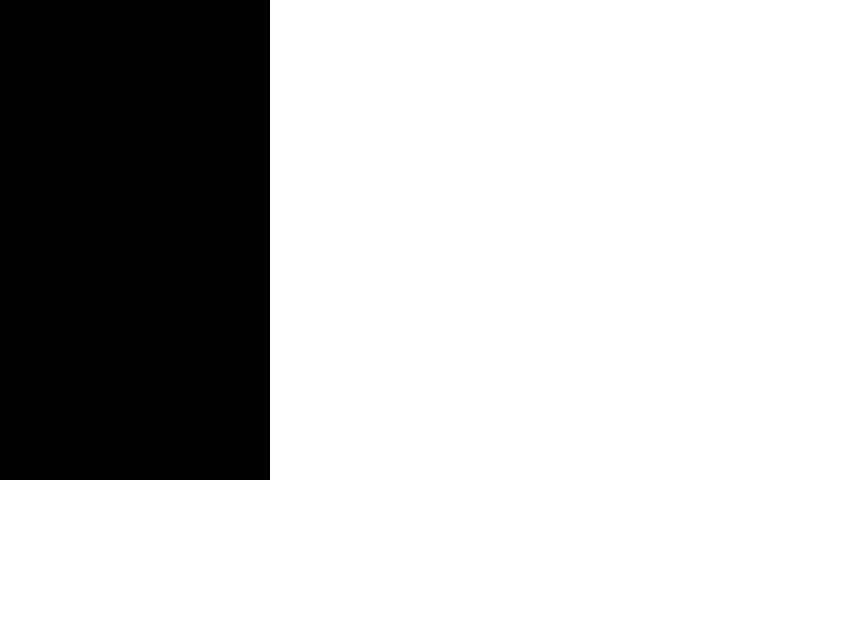
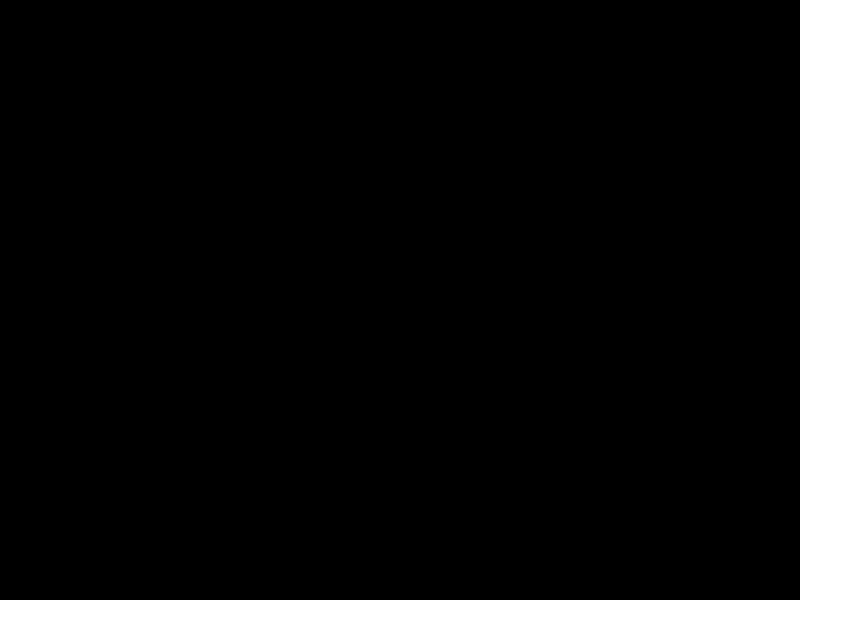
Before and after one commit to aoconnell099/deadpool, a website built with webpack: page src/index.html in a window 1280 px wide. Shown: the whole page, without its empty margins (0-863 px from the left). Built offline with nearby package versions, Linux system fonts and the light colour scheme.

Commit message:
first commit

```diff
--- a/src/index.html
+++ b/src/index.html
@@ -14,7 +14,7 @@
     </style>
 </head>
 <body>
-    <script src="./index.js"></script>
+    <script type="module" src="./index.js"></script>
     <div id="content"></div>
 </body>
 </html>
--- a/src/index.js
+++ b/src/index.js
@@ -1,8 +1,8 @@
 import phaser from 'phaser'
 import { Preloader } from './scenes/preloader'
 const config = {
-    width: 270,
-    height: 480,
+    width: 800,
+    height: 600,
     parent: 'content',
     scene: [
         Preloader
```
Also changed, not shown: build/index.html (deleted), 2 other files.
